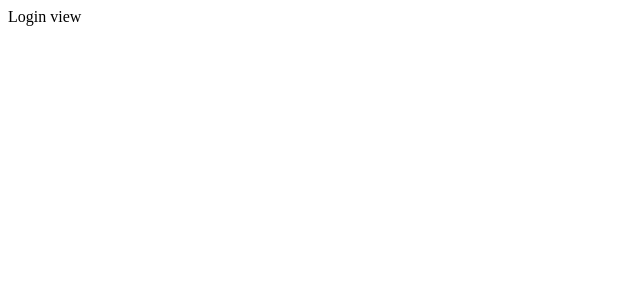
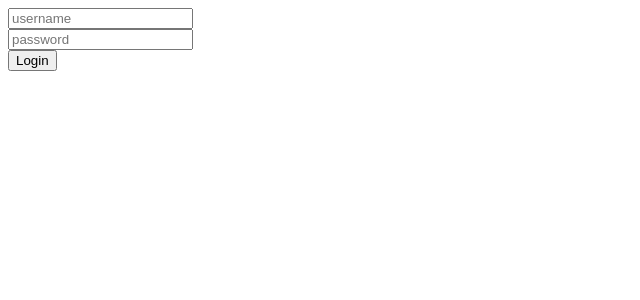
Before and after one commit to piotrpilz/nordlayer-servers, a React (Vite) app: page /login in a window 1280 px wide. Shown: the top 300 px of the page, without its empty margins (0-640 px from the left). Built offline with nearby package versions, Linux system fonts and the light colour scheme.

Commit message:
Create login form fields and login mutation

```diff
--- a/src/api/client.ts
+++ b/src/api/client.ts
@@ -1,3 +1,4 @@
+import ApiError from "@/utils/error"
 import storage, { STORAGE_KEYS } from "@/utils/storage"
 interface IApiClientOptions {
   auth?: boolean
@@ -38,7 +39,7 @@ class ApiClient {
       });
 
       if (!response.ok) {
-        throw new Error(`HTTP error! Status: ${response.status}`);
+        throw new ApiError('API error', response.status)
       }
       return await response.json();
     } catch (error) {
@@ -55,7 +56,7 @@ class ApiClient {
         body: JSON.stringify(data),
       });
       if (!response.ok) {
-        throw new Error(`HTTP error! Status: ${response.status}`);
+        throw new ApiError('API error', response.status)
       }
       return await response.json();
     } catch (error) {
--- a/src/views/Login/Login.tsx
+++ b/src/views/Login/Login.tsx
@@ -1,7 +1,50 @@
+import { getAuthToken } from "@/api/tokens"
+import ApiError from "@/utils/error"
+import storage, { STORAGE_KEYS } from "@/utils/storage"
+import { useMutation } from "@tanstack/react-query"
+import { useState } from "react"
+
 export const Login:React.FC = () => {
+  const [username, setUsername] = useState<string>('')
+  const [password, setPassword] = useState<string>('')
+
+  const { mutate, isLoading } = useMutation(getAuthToken)
+
+  const handleLogin = () => {
+    // { username: 'tesonet', password: 'partyanimal' }
+    mutate({ username, password }, {
+      onSuccess: (data) => {
+        if (data.token) {
+          storage.setItem(STORAGE_KEYS.AUTH_TOKEN, data.token)
+        }
+      },
+      onError(err) {
+        // TODO: check how to better use types and refactor
+        if (err instanceof ApiError) {
+          console.log('xxx', err.statusCode)
+        }
+      },
+    })
+  }
   return (
     <div>
-      Login view
+      <div>
+        <input
+          type="text"
+          placeholder="username"
+          onChange={(e) => setUsername(e.currentTarget.value)}
+        />
+      </div>
+      <div>
+        <input
+          type="password"
+          placeholder="password"
+          onChange={(e) => setPassword(e.currentTarget.value)}
+        />
+      </div>
+      <div>
+        <button onClick={handleLogin}>{isLoading ? 'logging in...' : 'Login'}</button>
+      </div>
     </div>
   )
 }
```
Also changed, not shown: 1 other file (tests, documents, lock files or other folders).
